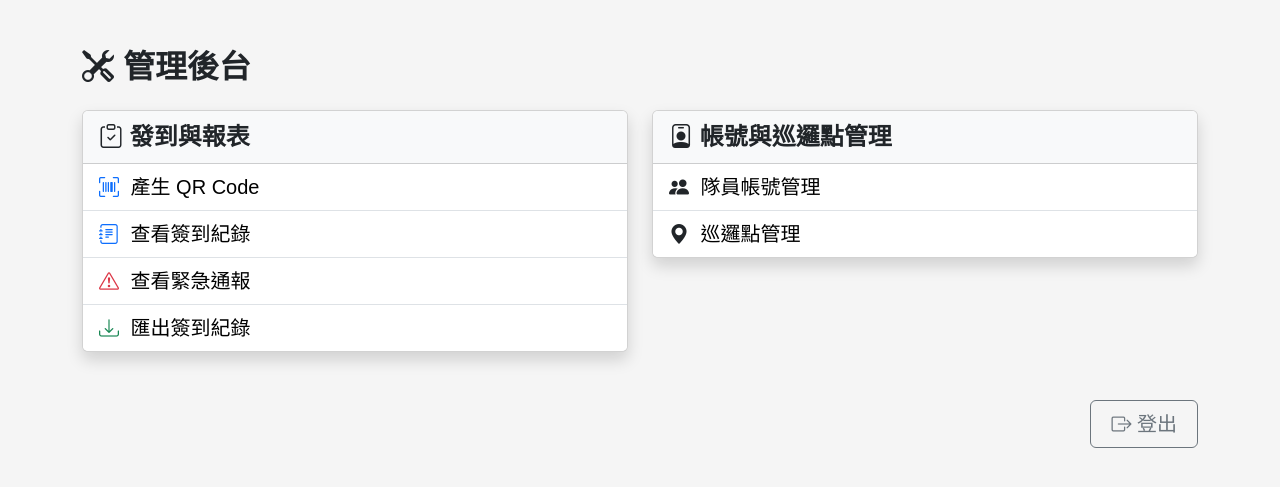
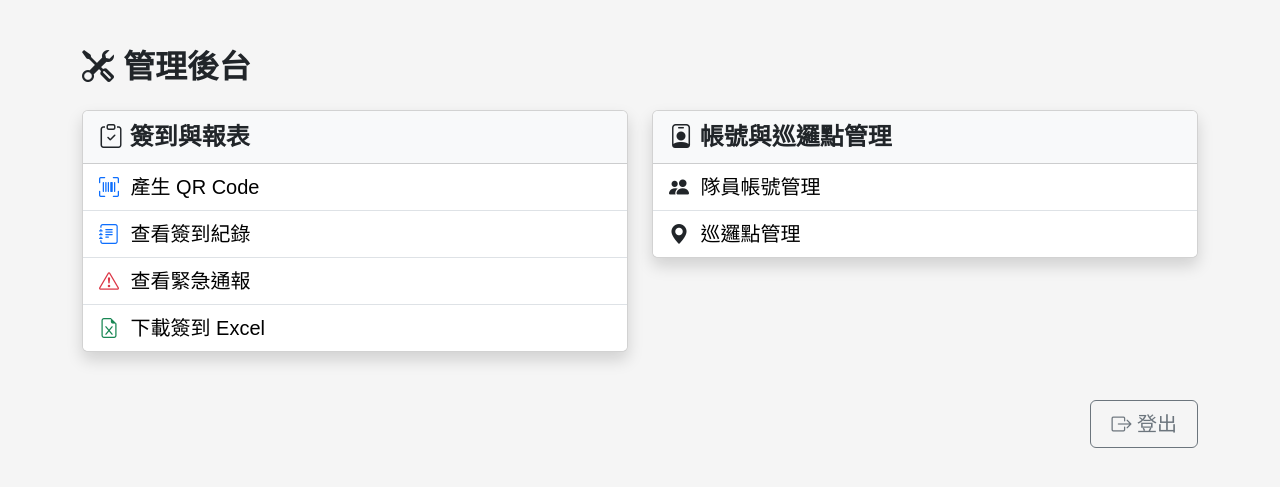
Before and after one commit to boy0811/patrol-checkin, a Flask app: page /admin/ in a window 1280 px wide. Shown: the top 487 px of the page. Run offline with Flask 3, Linux system fonts and the light colour scheme; a user stored in the database is signed in.

Commit message:
整合後台頁面，修改匯出 Excel 與通報提示

```diff
--- a/templates/admin.html
+++ b/templates/admin.html
@@ -48,19 +48,27 @@
       <!-- 🔹 簽到功能區 -->
       <div class="col-md-6">
         <div class="card shadow">
-          <div class="card-header"><i class="bi bi-clipboard-check"></i> 發到與報表</div>
+          <div class="card-header"><i class="bi bi-clipboard-check"></i> 簽到與報表</div>
           <ul class="list-group list-group-flush">
-            <li class="list-group-item"><i class="bi bi-upc-scan text-primary"></i> <a href="/admin/qrcodes">產生 QR Code</a></li>
-            <li class="list-group-item"><i class="bi bi-journal-text text-primary"></i> <a href="/admin/records">查看簽到紀錄</a></li>
+            <li class="list-group-item">
+              <i class="bi bi-upc-scan text-primary"></i>
+              <a href="/admin/qrcodes">產生 QR Code</a>
+            </li>
+            <li class="list-group-item">
+              <i class="bi bi-journal-text text-primary"></i>
+              <a href="/admin/records">查看簽到紀錄</a>
+            </li>
             <li class="list-group-item">
               <i class="bi bi-exclamation-triangle text-danger"></i>
               <a href="/admin/reports">查看緊急通報</a>
               {% if has_reports %}
-                <span class="badge bg-danger ms-2">有通報</span>
+                <span class="badge bg-danger ms-2 fs-6">🚨 有通報</span>
               {% endif %}
             </li>
-
-            <li class="list-group-item"><i class="bi bi-download text-success"></i> <a href="/admin/export_form">匯出簽到紀錄</a>
+            <li class="list-group-item">
+              <i class="bi bi-file-earmark-excel text-success"></i>
+              <a href="/admin/export_form">下載簽到 Excel</a>
+            </li>
           </ul>
         </div>
       </div>
@@ -70,8 +78,14 @@
         <div class="card shadow">
           <div class="card-header"><i class="bi bi-person-badge"></i> 帳號與巡邏點管理</div>
           <ul class="list-group list-group-flush">
-            <li class="list-group-item"><i class="bi bi-people-fill text-dark"></i> <a href="/admin/members">隊員帳號管理</a></li>
-            <li class="list-group-item"><i class="bi bi-geo-alt-fill text-dark"></i> <a href="/admin/points">巡邏點管理</a></li>
+            <li class="list-group-item">
+              <i class="bi bi-people-fill text-dark"></i>
+              <a href="/admin/members">隊員帳號管理</a>
+            </li>
+            <li class="list-group-item">
+              <i class="bi bi-geo-alt-fill text-dark"></i>
+              <a href="/admin/points">巡邏點管理</a>
+            </li>
           </ul>
         </div>
       </div>
```
